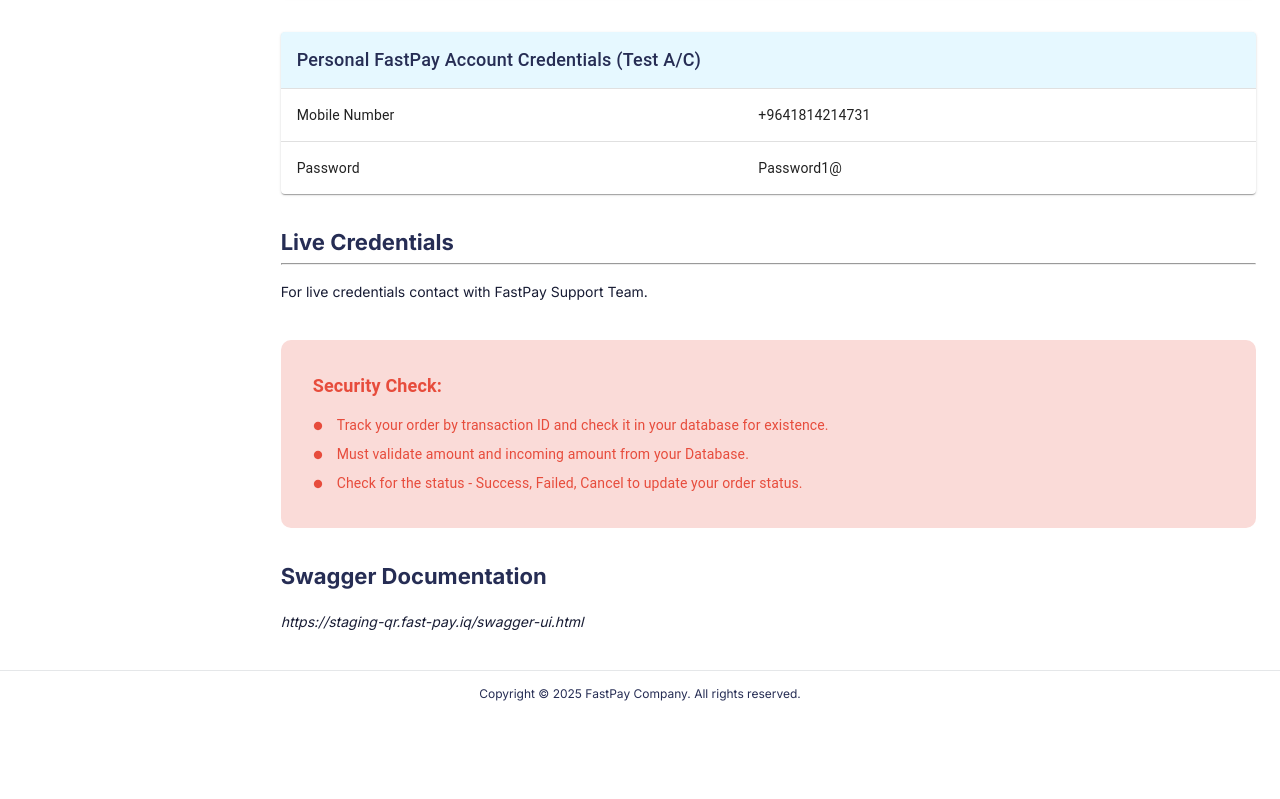
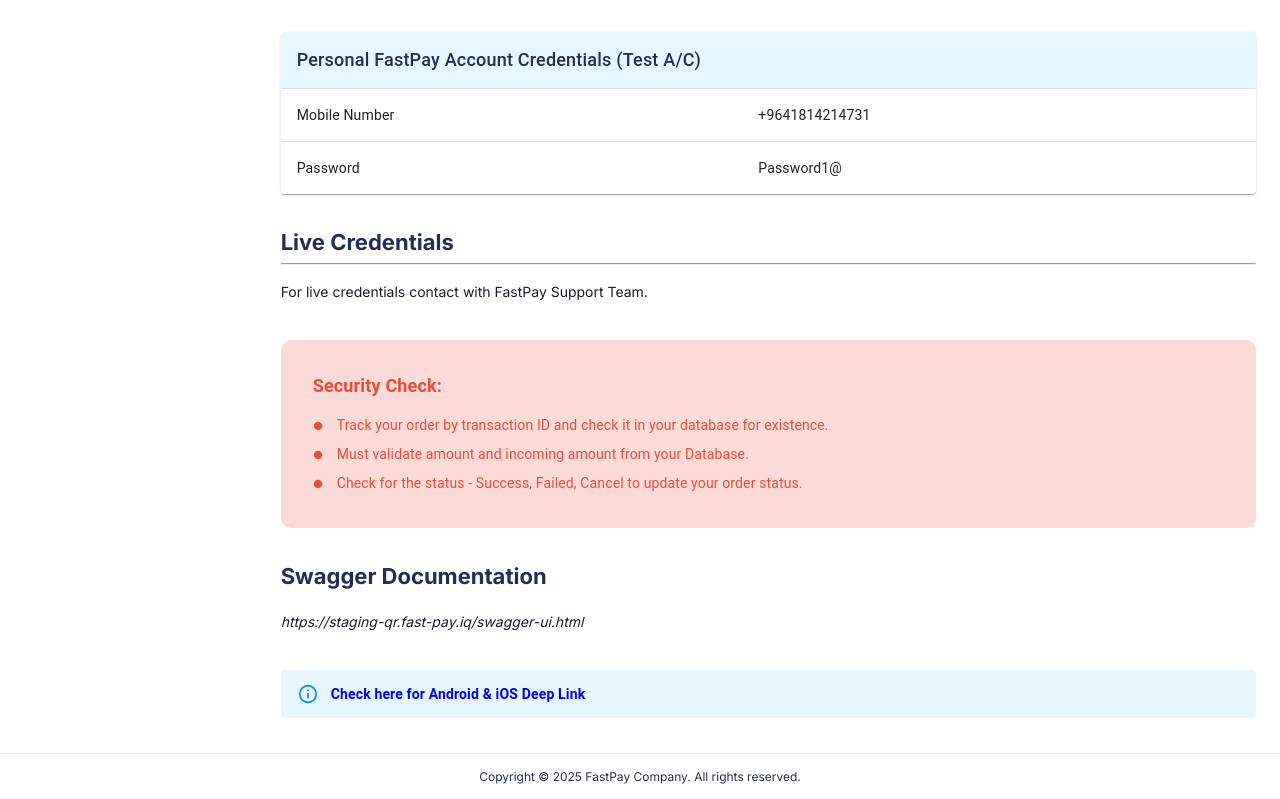
Before and after one commit to go-jamm/payment-integration-guild, a React (Create React App) app: page /qr-integration in a window 1280 px wide. Shown: the part 4916-5715 px from the top of the page. Before the commit the page ends 5632 px from the top, so only its background shows below. Built offline with nearby package versions, Linux system fonts and the light colour scheme.

Commit message:
added ios guide section qr tokne

```diff
--- a/package.json
+++ b/package.json
@@ -44,5 +44,6 @@
       "last 1 firefox version",
       "last 1 safari version"
     ]
-  }
+  },
+  "packageManager": "yarn@1.22.22+sha512.a6b2f7906b721bba3d67d4aff083df04dad64c399707841b7acf00f6b133b7ac24255f2652fa22ae3534329dc6180534e98d17432037ff6fd140556e2bb3137e"
 }
--- a/src/pages/Home.jsx
+++ b/src/pages/Home.jsx
@@ -106,13 +106,13 @@
     },
   },
   deepLink: {
-    opacity: 0.4, // lower opacity by default
+    opacity: 0.2, // lower opacity by default
     "-webkit-filter": "grayscale(100%)",
     filter: "grayscale(100%)",
     transition: "opacity 0.3s ease, filter 0.3s ease",
 
     "&:hover": {
-      opacity: 0.8, // full opacity on hover
+      opacity: 0.6, // full opacity on hover
       "-webkit-filter": "grayscale(0%)",
       filter: "grayscale(0%)",
     },
--- a/src/pages/partial/DeepGuideDetailSide.jsx
+++ b/src/pages/partial/DeepGuideDetailSide.jsx
@@ -10,6 +10,7 @@
 import { useHistory } from "react-router-dom";
 import { CopyBlock, dracula } from "react-code-blocks";
 import { Alert } from "@mui/material";
+import overFlow from "../../assets/images/fp.jpg";
 
 const useStyles = makeStyles((theme) => ({
   title: {
@@ -167,7 +168,7 @@
     };
   };`;
 
-  const RegisterCallbackScheme = `<activity     android:name=".ui.PaymentCallbackActivity"     android:exported="true">
+  const RegisterCallbackScheme = `<activity  android:name=".ui.PaymentCallbackActivity" android:exported="true">
 
     <intent-filter android:label="FastPay Callback">
         <action android:name="android.intent.action.VIEW" />
@@ -175,7 +176,7 @@
         <category android:name="android.intent.category.BROWSABLE" />
 
         <!-- Replace with your client URI -->
-        <data             android:scheme="appfpclientMyApp"             android:host="fast-pay.cash" />
+        <data android:scheme="appfpclientMyApp" android:host="fast-pay.cash" />
     </intent-filter>
 </activity>
 `;
@@ -216,19 +217,30 @@
 
   const ExampleCallbackURI = `appfpclientMyApp://fast-pay.cash?transactionStatus=success&transactionId=ORD789&amo unt=1000`;
 
-  const HandleThisCallback = `class PaymentCallbackActivity : AppCompatActivity() {
+  const HandleThisCallback = `
+class PaymentCallbackActivity : AppCompatActivity() {
 
-    override fun onCreate(savedInstanceState: Bundle?) {         super.onCreate(savedInstanceState)         handlePaymentCallback(intent)
+    override fun onCreate(savedInstanceState: Bundle?) {
+        super.onCreate(savedInstanceState)
+        handlePaymentCallback(intent)
     }
 
-    override fun onNewIntent(intent: Intent?) {         super.onNewIntent(intent)         handlePaymentCallback(intent)
+    override fun onNewIntent(intent: Intent?) {
+        super.onNewIntent(intent)
+        handlePaymentCallback(intent)
     }
 
-    private fun handlePaymentCallback(intent: Intent?) {         intent?.data?.let { uri ->             val transactionStatus = uri.getQueryParameter("transactionStatus")             val transactionId = uri.getQueryParameter("transactionId")             val amount = uri.getQueryParameter("amount")
+    private fun handlePaymentCallback(intent: Intent?) {
+        intent?.data?.let { uri ->
+            val transactionStatus = uri.getQueryParameter("transactionStatus")
+            val transactionId = uri.getQueryParameter("transactionId")
+            val amount = uri.getQueryParameter("amount")
 
-            Log.d("FastPaySDK", "Transaction: $transactionId - Status: $transactionStatus")             when (transactionStatus) {
+            Log.d("FastPaySDK", "Transaction: $transactionId - Status: $transactionStatus")
+            when (transactionStatus) {
                 "success" -> showSuccessUI(transactionId, amount)
-                "failed" -> showFailureUI(transactionId)                 else -> showPendingUI(transactionId)
+                "failed" -> showFailureUI(transactionId)
+                else -> showPendingUI(transactionId)
             }
         }
     }
@@ -397,7 +409,7 @@
     <div>
       <section className={classes.sectionMarginBottom} id="android">
         <p className={classes.title}>
-          FastPay Merchant Payment SDK Android Integration Guide (Kotlin)
+          FastPay Merchant Android Deep Link Integration Guide (Kotlin)
         </p>
         <hr />
       </section>
@@ -415,9 +427,9 @@
               <CircleIcon />
             </ListItemIcon>
             <ListItemText>
-              The <strong>FastPay Merchant Payment SDK</strong> enables your
-              Android app to initiate payments through the{" "}
-              <strong>FastPay App</strong> using a <strong>deep link</strong>.
+              The <strong>FastPay Merchant</strong> enables your Android app to
+              initiate payments through the <strong>FastPay App</strong> using a{" "}
+              <strong>deep link</strong>.
             </ListItemText>
           </ListItem>
           <ListItem
@@ -448,6 +460,14 @@
           </ListItem>
         </List>
 
+        <div id="overflow">
+          <p className={classes.subTitle}>Deep Link Flow Diagram</p>
+          <hr />
+          <div className="">
+            <img src={overFlow} alt="" />
+          </div>
+        </div>
+
         <p className={classes.tableTitle}>Deep Link Format</p>
         <div>
           <CopyBlock
@@ -459,6 +479,21 @@
             codeBlock
           />
         </div>
+      </section>
+
+      <section className={classes.sectionMarginBottom} id="qr-token">
+        <Alert severity="info">
+          <a
+            href="https://developer.fast-pay.iq/qr-integration"
+            target="_blank"
+            style={{
+              textDecoration: "none",
+              fontWeight: 600,
+            }}
+          >
+            QR Token Guide
+          </a>
+        </Alert>
       </section>
 
       <section className={classes.sectionMarginBottom} id="IntegrationSteps">
@@ -560,14 +595,14 @@
 
       <section className={classes.sectionMarginBottom} id="ios">
         <p className={classes.title}>
-         FastPay Merchant Payment SDK IOS Integration Guide (Swift)
+          FastPay Merchant IOS Deep Link Integration Guide (Swift)
         </p>
         <hr />
       </section>
 
       <section className={classes.sectionMarginBottom} id="introduction">
         <p>
-          This summarizes how the SDK navigates to the FastPay app and what
+          This summarizes how the Fastpay Merchant to the FastPay app and what
           happens if the app is not available.
         </p>
 
@@ -641,8 +676,8 @@
                     delegate?.fastPayProcessStatus(.PAYMENT_WITH_FASTPAY_APP)
                   </code>
                   <br />
-                  Dismiss SDK UI, then open the URL again after dismissal to
-                  complete handoff.
+                  Dismiss Merchant app UI, then open the URL again after
+                  dismissal to complete handoff.
                 </>
               }
             />
@@ -667,8 +702,10 @@
             />
           </ListItem>
 
-          <p>4. If no <code>qrToken</code> returned, skip deep link and remain
-                  in SDK flow.</p>
+          <p>
+            4. If no <code>qrToken</code> returned, skip deep link and remain in
+            SDK flow.
+          </p>
         </List>
 
         <p className={classes.subTitle}>Integration Notes (concise)</p>
@@ -838,7 +875,10 @@
           wrapLines={true}
           codeBlock
         />
-        <p>Replace appfpclientYourApp everywhere with the exact scheme you added to your Info.plist.</p>
+        <p>
+          Replace appfpclientYourApp everywhere with the exact scheme you added
+          to your Info.plist.
+        </p>
       </section>
 
       {/* <section className={classes.sectionMarginBottom} id="ios-setup">
--- a/src/pages/partial/QRGuideDetailSide.jsx
+++ b/src/pages/partial/QRGuideDetailSide.jsx
@@ -18,6 +18,7 @@
 import { ActiveMenuContext } from "../../context/ActiveMenuContext";
 import { useHistory } from "react-router-dom";
 import { a11yLight, CopyBlock, dracula } from "react-code-blocks";
+import { Alert, Tooltip } from "@mui/material";
 
 const useStyles = makeStyles((theme) => ({
   title: {
@@ -297,7 +298,8 @@
                   target="_blank"
                   href="https://staging-merchant.fast-pay.iq"
                 >
-                  <strong> Sandbox -</strong> https://staging-merchant.fast-pay.iq
+                  <strong> Sandbox -</strong>{" "}
+                  https://staging-merchant.fast-pay.iq
                 </a>
               </ListItemText>
             </ListItem>
@@ -998,6 +1000,25 @@
           <i>https://staging-qr.fast-pay.iq/swagger-ui.html</i>
         </a>
       </section>
+
+      <section
+        className={classes.sectionMarginBottom}
+        id="swagger-documentation"
+      >
+        <Alert severity="info">
+          <a
+            style={{
+              textDecoration: "none",
+              cursor: "pointer",
+              fontWeight: "600",
+            }}
+            target="_blank"
+            href="https://developer.fast-pay.iq/deep-link-integration-android-ios"
+          >
+            Check here for Android & iOS Deep Link
+          </a>
+        </Alert>
+      </section>
     </div>
   );
 };
```
Also changed, not shown: src/assets/images/fp.jpg (added).
